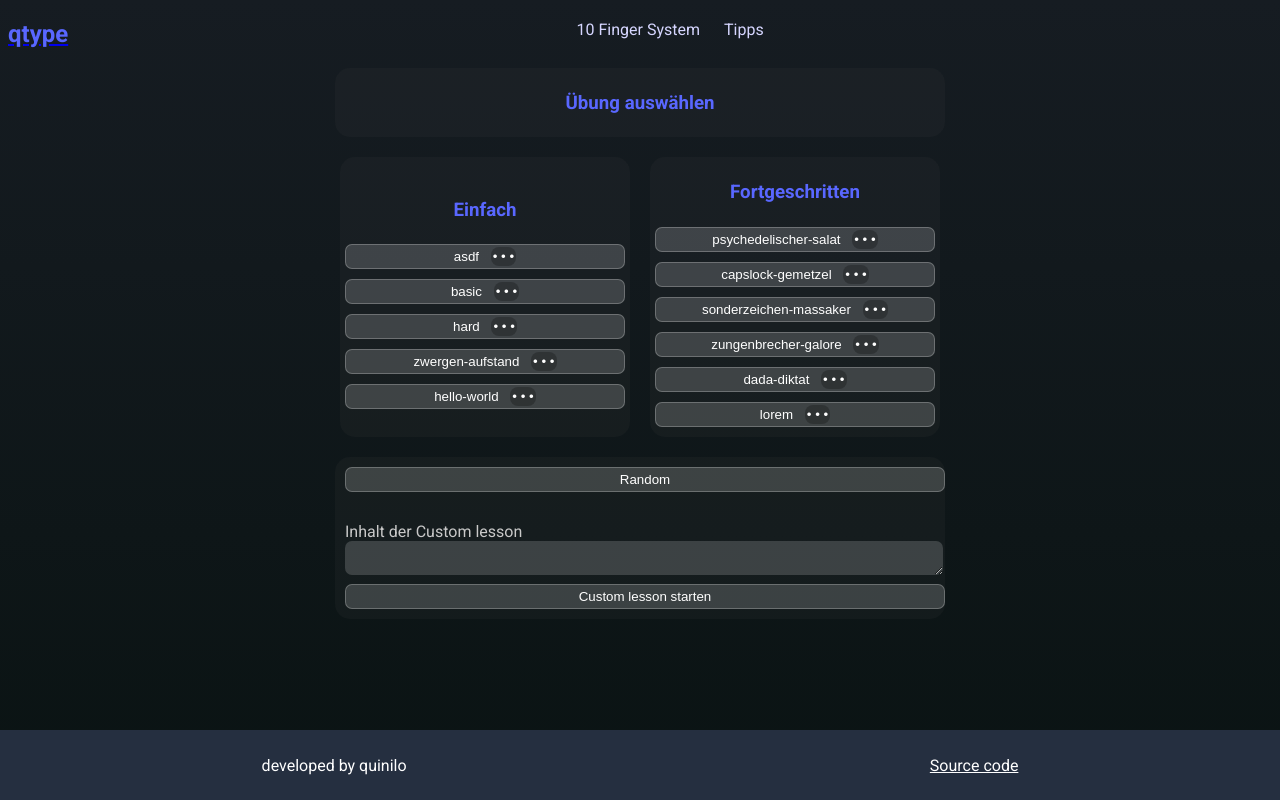
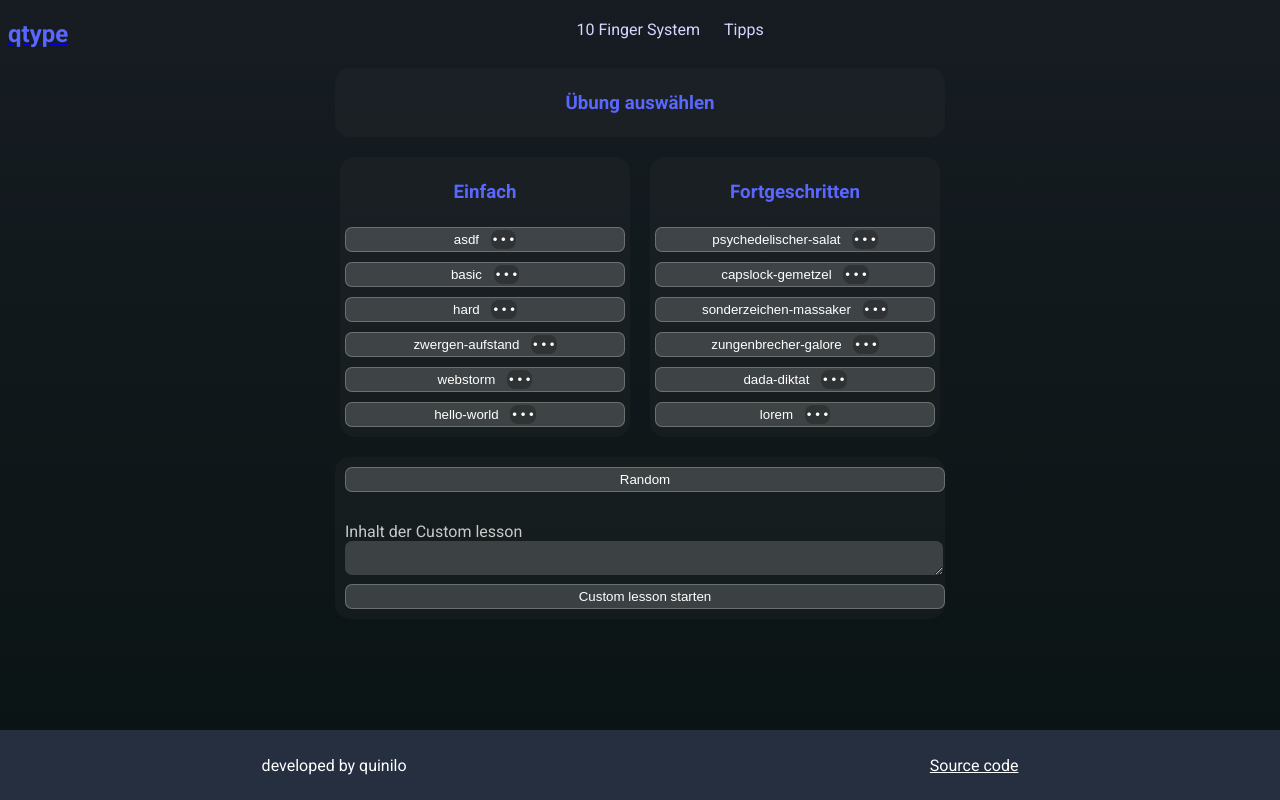
Before and after one commit to quinilo/qtype, a SvelteKit app: page /lesson in a window 1280 px wide. Built offline with nearby package versions, Linux system fonts and the light colour scheme.

Commit message:
final changes

```diff
--- a/src/routes/lesson/+page.svelte
+++ b/src/routes/lesson/+page.svelte
@@ -40,29 +40,34 @@
             "content": "Grummel-brummel-zischel-krach! Wer hat den Keks aus der Dose geklaut? Ein winziger Wichtel mit riesigen Stiefeln stolperte über ein langes Kabel. Zack! Düsenantrieb aktiviert. Der Toaster fliegt jetzt zum Mond. Tschüssi, kleiner Toaster!"
         },
         {
-            "name": "psychedelischer-salat",
-            category: "hard",
-            "content": "Zickzack-Zitter-Aal im Limonaden-Ozean! Fliegende Gurken-Ritter bewerfen die Senf-Festung mit Konfitüre-Kanonen. Warum liegt hier überhaupt Stroh? Egal, knabber an der lila Pixel-Waffel, während die Tasten im Kreis tanzen. Huba-huba-hoppla!"
+            name: "webstorm",
+            category: "easy",
+            content: "Webstorm ist besser als VS Code. Webstorm ist besser als VS Code. Webstorm ist besser als VS Code. Webstorm ist besser als VS Code"
         },
         {
-            "name": "capslock-gemetzel",
+            name: "psychedelischer-salat",
             category: "hard",
-            "content": "wArUm ScHrEiBsT dU nIcHt NoRmAl?! dIeSeS sTeNdEl-dEnDeL-dInG bRiNgT mEiNe FiNgEr ZuM gLüHeN. hIlFe, mein cApSlOcK iSt KaPuTt! oDeR iSt DaS eInFaCh NuR dEr NEUESTE tReNd AuS dEm iNtErNeT? zAcK-zIcK-zUcK-wEg!"
+            content: "Zickzack-Zitter-Aal im Limonaden-Ozean! Fliegende Gurken-Ritter bewerfen die Senf-Festung mit Konfitüre-Kanonen. Warum liegt hier überhaupt Stroh? Egal, knabber an der lila Pixel-Waffel, während die Tasten im Kreis tanzen. Huba-huba-hoppla!"
         },
         {
-            "name": "sonderzeichen-massaker",
+            name: "capslock-gemetzel",
             category: "hard",
-            "content": "@@@ Wichtiges_Update_v2.0_BETA @@@ [Status: !!KRITISCH!!] {Index===>99} ~~~ (Prozent: 42,7%) +++ #HashtagDesWahnsinns ~~~ Kannst du das flüssig tippen? <--- Wenn ja, bist du ein Gott. ---> Oder ein sehr schneller Roboter... (Systemfehler: 0x80070002?!)"
+            content: "wArUm ScHrEiBsT dU nIcHt NoRmAl?! dIeSeS sTeNdEl-dEnDeL-dInG bRiNgT mEiNe FiNgEr ZuM gLüHeN. hIlFe, mein cApSlOcK iSt KaPuTt! oDeR iSt DaS eInFaCh NuR dEr NEUESTE tReNd AuS dEm iNtErNeT? zAcK-zIcK-zUcK-wEg!"
         },
         {
-            "name": "zungenbrecher-galore",
+            name: "sonderzeichen-massaker",
             category: "hard",
-            "content": "Zwischen zwei Zwetschgenzweigen zwitschern zwei geschwätzige Schwalben. Fischers Fritze fischt frische Fische, aber der fiese Friesen-Fürst frittiert faule Flundern flach. Blaukraut bleibt Blaukraut und Brautkleid bleibt Brautkleid. Schneller! Noch schneller!"
+            content: "@@@ Wichtiges_Update_v2.0_BETA @@@ [Status: !!KRITISCH!!] {Index===>99} ~~~ (Prozent: 42,7%) +++ #HashtagDesWahnsinns ~~~ Kannst du das flüssig tippen? <--- Wenn ja, bist du ein Gott. ---> Oder ein sehr schneller Roboter... (Systemfehler: 0x80070002?!)"
         },
         {
-            "name": "dada-diktat",
+            name: "zungenbrecher-galore",
             category: "hard",
-            "content": "Mumpitz im Quadrat! Kladderadatsch! Der Rhabarberkompott-Roboter dekomprimiert die dadaistische Datensuppe. Flupp-di-wupp, das Klappkrokodil klaubt klebrige Kaugummis. Schnickschnack, Humbug, Pustekuchen, Firlefanz und Pipapo. Ende der Durchsage."
+            content: "Zwischen zwei Zwetschgenzweigen zwitschern zwei geschwätzige Schwalben. Fischers Fritze fischt frische Fische, aber der fiese Friesen-Fürst frittiert faule Flundern flach. Blaukraut bleibt Blaukraut und Brautkleid bleibt Brautkleid. Schneller! Noch schneller!"
+        },
+        {
+            name: "dada-diktat",
+            category: "hard",
+            content: "Mumpitz im Quadrat! Kladderadatsch! Der Rhabarberkompott-Roboter dekomprimiert die dadaistische Datensuppe. Flupp-di-wupp, das Klappkrokodil klaubt klebrige Kaugummis. Schnickschnack, Humbug, Pustekuchen, Firlefanz und Pipapo. Ende der Durchsage."
         },
         {
             name: "hello-world",
```
